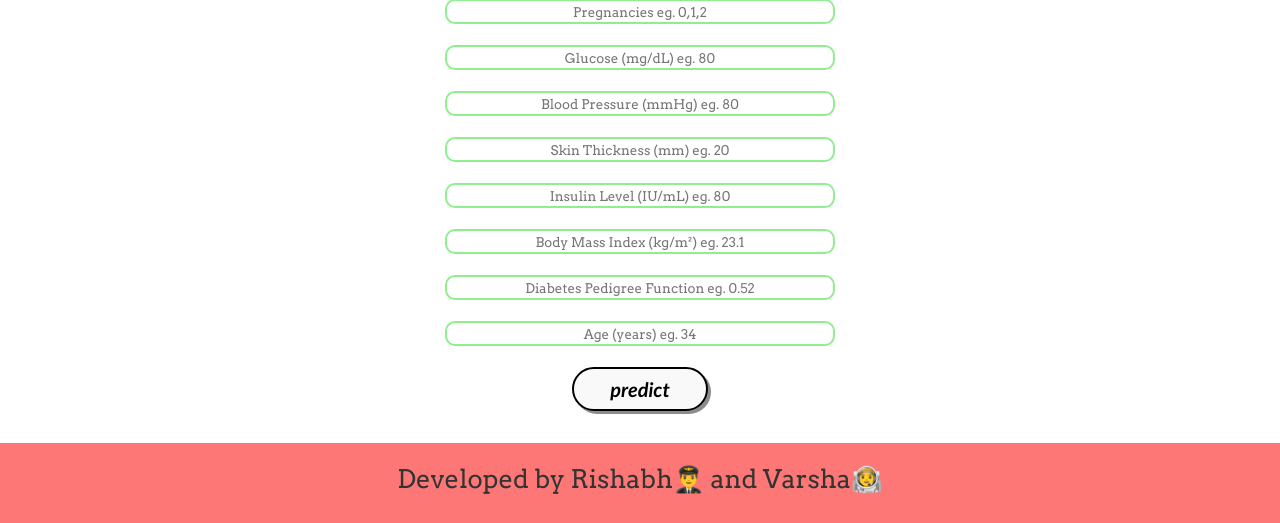
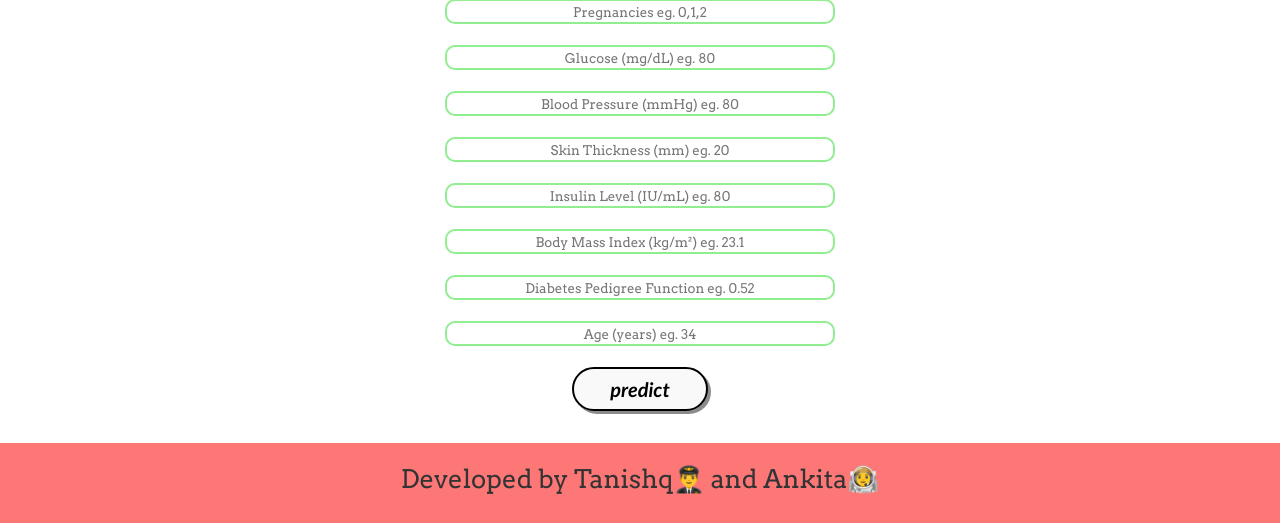
Before and after one commit to verma-tanishq/Multiple-Disease-Prediction-System, a Flask app: page /diabetes in a window 1280 px wide. Shown: the part 551-1074 px from the top of the page. Run offline with Flask 2, Linux system fonts and the light colour scheme; parts of the project's set-up code (start-up, migrations or seed data) failed here and were passed over; some libraries are stand-ins or nearby versions.

Commit message:
Update diabetes.html

```diff
--- a/templates/diabetes.html
+++ b/templates/diabetes.html
@@ -58,7 +58,7 @@
 
 <!-- ===== Footer ===== -->
     <div class="footer">
-        <p>Developed by Rishabh👨‍✈️ and Varsha👩‍🚀</p>
+        <p>Developed by Tanishq👨‍✈️ and Ankita👩‍🚀</p>
     </div>
     <!-- Jquery Link -->
     <script src="{{ url_for('static', filename='main.js') }}"></script>
```
